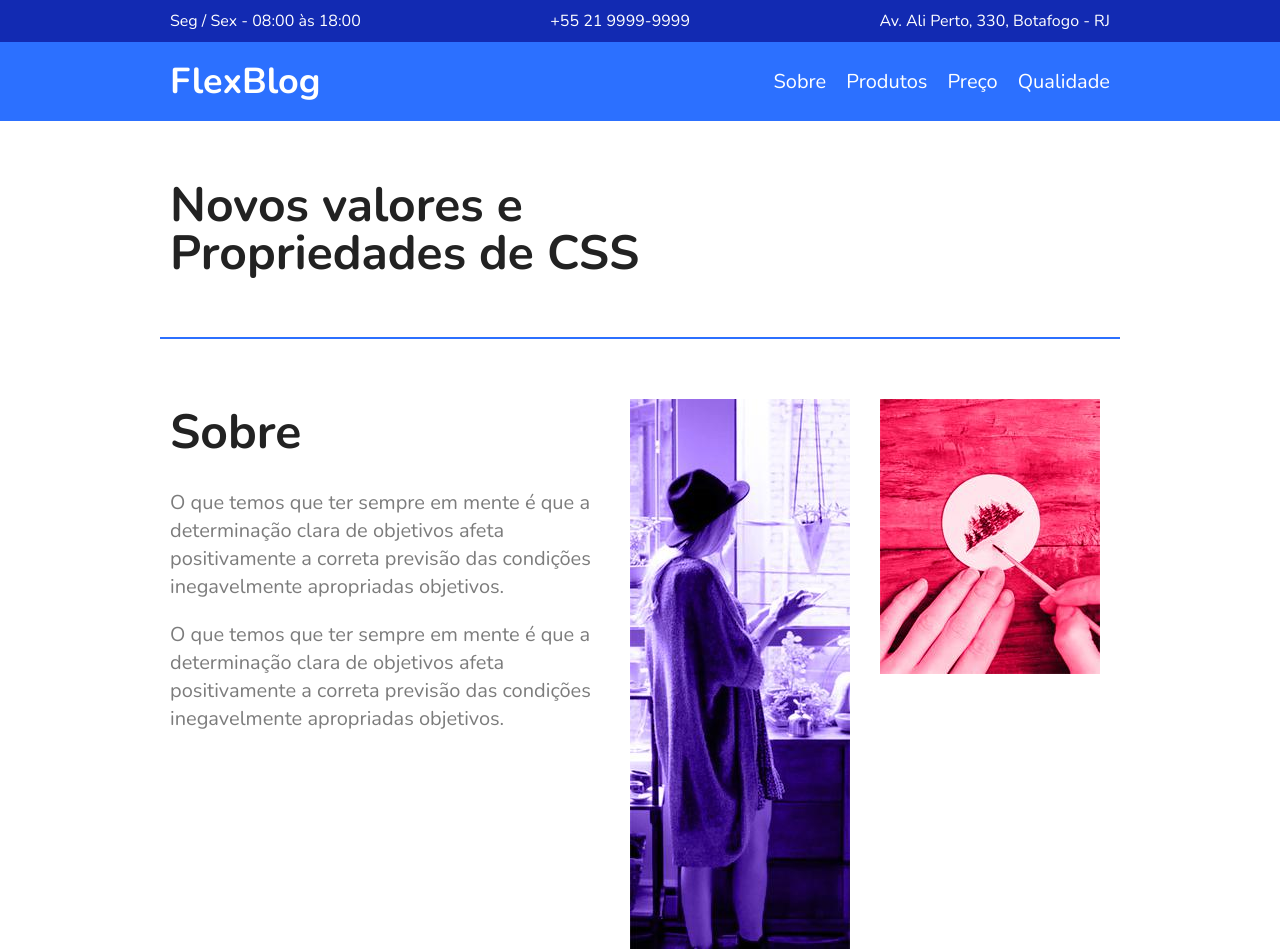
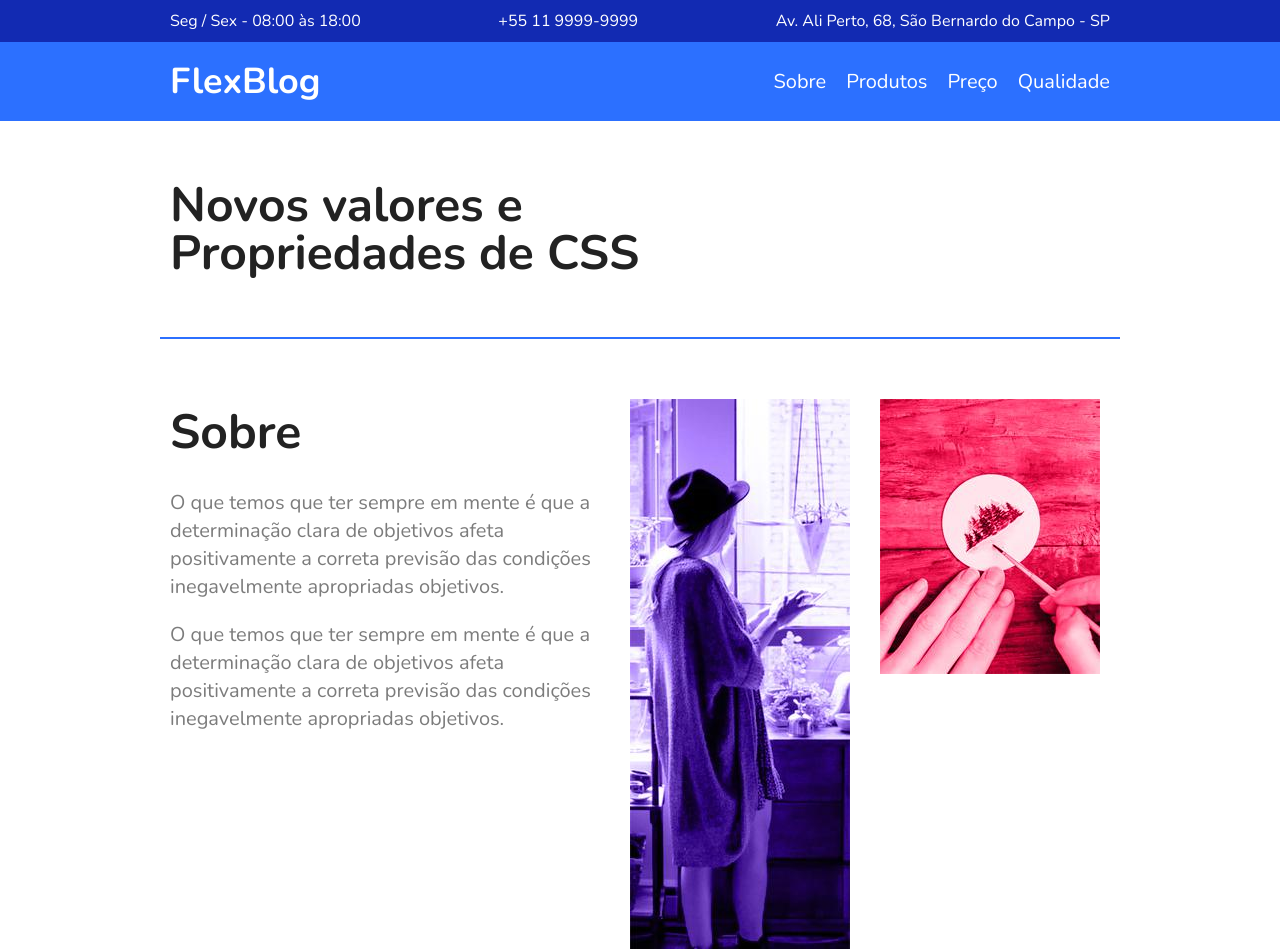
Before and after one commit to jooysouza/flexblog, a plain HTML site: page index.html in a window 1280 px wide. Shown: the top 949 px of the page. Drawn offline with nearby package versions, Linux system fonts and the light colour scheme.

Commit message:
Update index.html

```diff
--- a/index.html
+++ b/index.html
@@ -12,8 +12,8 @@
 	<div class="superinfo-bg">
 		<div class="superinfo">
 			<p>Seg / Sex - 08:00 às 18:00</p>
-			<a href="tel:+552199999999">+55 21 9999-9999</a>
-			<p>Av. Ali Perto, 330, Botafogo - RJ</p>
+			<a href="tel:+552199999999">+55 11 9999-9999</a>
+			<p>Av. Ali Perto, 68, São Bernardo do Campo - SP</p>
 		</div>
 	</div>
 
```
